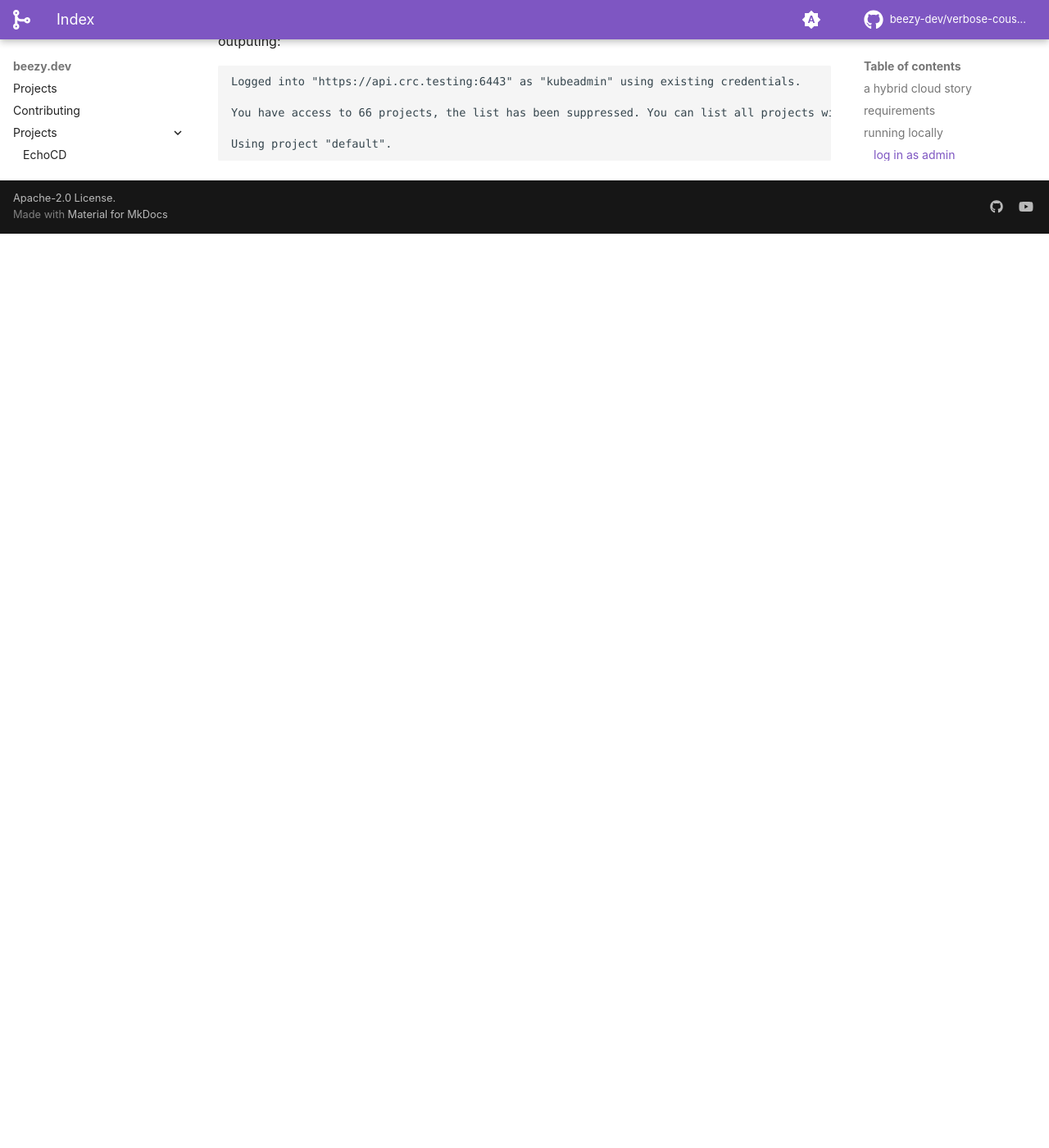
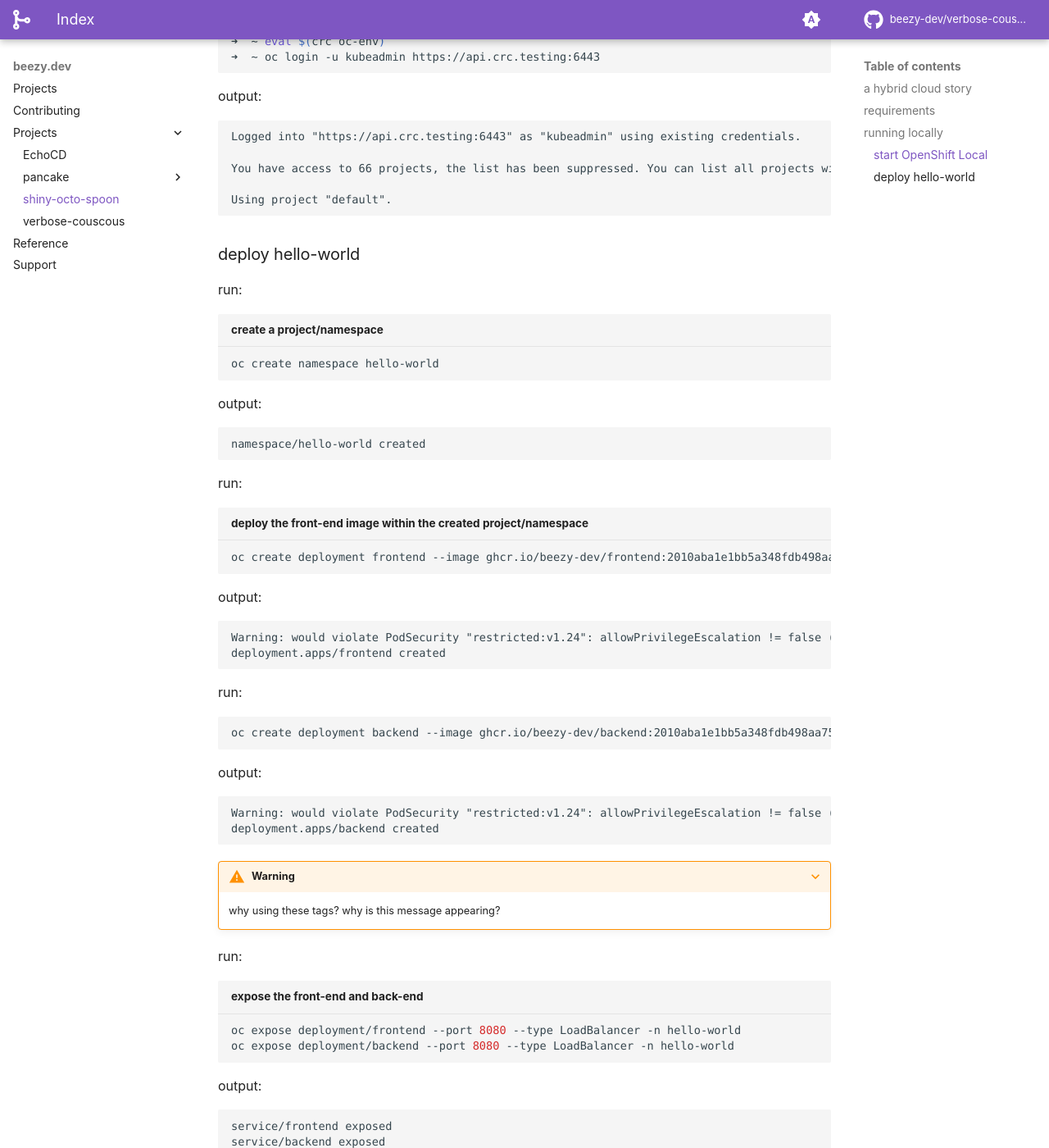
Before and after one commit to beezy-dev/verbose-couscous, an MkDocs documentation site: the page built from docs/shiny-octo-spoon/index.md, in a window 1280 px wide and 1400 px high, scrolled down 2506 px. Shown: the whole window at 82% size. Built offline with MkDocs 1.6.1 and Material for MkDocs 9.7.7, drawn with Linux system fonts in a browser that asks for light colours; some web fonts are replaced; comment, search, counter and statistics services are not loaded; before the commit the page ends 2791 px from its top, so only the background shows below that; some of the changed text lies outside the part shown.

Commit message:
shiny-octo-spoon content

````diff
--- a/docs/shiny-octo-spoon/index.md
+++ b/docs/shiny-octo-spoon/index.md
@@ -21,11 +21,13 @@ This demo has been prepared for a Red Hat customers and partners using:
 
 ## running locally
 
+### start OpenShift Local
+run:
 ```bash title="start OpenShift Local"
 ➜  ~ crc start
 ```
 
-outputing:
+output:
 ```
 WARN A new version (2.11.0) has been published on https://developers.redhat.com/content-gateway/file/pub/openshift-v4/clients/crc/2.11.0/crc-macos-installer.pkg
 INFO Checking if running as non-root
@@ -94,14 +96,13 @@ Use the 'oc' command line interface:
   $ oc login -u developer https://api.crc.testing:6443
 ```
 
-### log in as admin
-
+run:
 ```bash title="log in as admin"
 ➜  ~ eval $(crc oc-env)
 ➜  ~ oc login -u kubeadmin https://api.crc.testing:6443
 ```
 
-outputing:
+output:
 ```
 Logged into "https://api.crc.testing:6443" as "kubeadmin" using existing credentials.
 
@@ -109,3 +110,78 @@ You have access to 66 projects, the list has been suppressed. You can list all p
 
 Using project "default".
 ```
+
+### deploy hello-world
+
+run:
+```bash title="create a project/namespace"
+oc create namespace hello-world
+```
+
+output:
+```
+namespace/hello-world created
+```
+
+run:
+```bash title="deploy the front-end image within the created project/namespace"
+oc create deployment frontend --image ghcr.io/beezy-dev/frontend:2010aba1e1bb5a348fdb498aa75ea97f6e30ee02 -n hello-world
+```
+
+output:
+```
+Warning: would violate PodSecurity "restricted:v1.24": allowPrivilegeEscalation != false (container "frontend" must set securityContext.allowPrivilegeEscalation=false), unrestricted capabilities (container "frontend" must set securityContext.capabilities.drop=["ALL"]), runAsNonRoot != true (pod or container "frontend" must set securityContext.runAsNonRoot=true), seccompProfile (pod or container "frontend" must set securityContext.seccompProfile.type to "RuntimeDefault" or "Localhost")
+deployment.apps/frontend created
+```
+
+run:
+```bash title=""
+oc create deployment backend --image ghcr.io/beezy-dev/backend:2010aba1e1bb5a348fdb498aa75ea97f6e30ee02 -n hello-world
+```
+
+output:
+```
+Warning: would violate PodSecurity "restricted:v1.24": allowPrivilegeEscalation != false (container "backend" must set securityContext.allowPrivilegeEscalation=false), unrestricted capabilities (container "backend" must set securityContext.capabilities.drop=["ALL"]), runAsNonRoot != true (pod or container "backend" must set securityContext.runAsNonRoot=true), seccompProfile (pod or container "backend" must set securityContext.seccompProfile.type to "RuntimeDefault" or "Localhost")
+deployment.apps/backend created
+```
+
+???+ warning
+
+    why using these tags?
+    why is this message appearing?
+
+
+run:
+```bash title="expose the front-end and back-end"
+oc expose deployment/frontend --port 8080 --type LoadBalancer -n hello-world
+oc expose deployment/backend --port 8080 --type LoadBalancer -n hello-world
+```
+
+output:
+```
+service/frontend exposed
+service/backend exposed
+```
+
+run:
+```bash title="have a look at the created pods"
+oc get pod -n hello-world
+```
+
+output:
+```
+NAME                       READY   STATUS    RESTARTS   AGE
+backend-79c4d4676f-7s9kv   1/1     Running   0          76s
+frontend-c684c5c45-295hd   1/1     Running   0          92s
+```
+
+run:
+```bash title="access the hello-world from localhost"
+oc port-forward -n hello-world frontend-c684c5c45-295hd 8080:8080
+```
+
+output:
+```
+Forwarding from 127.0.0.1:8080 -> 8080
+Forwarding from [::1]:8080 -> 8080
+```
````
